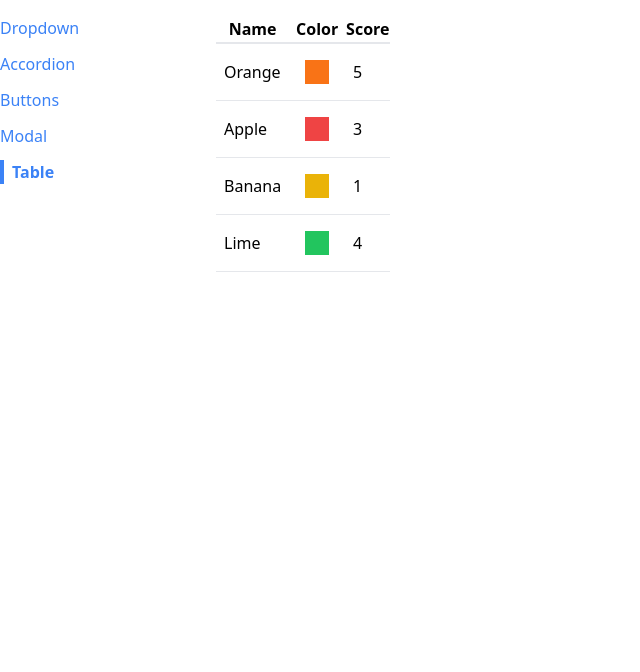
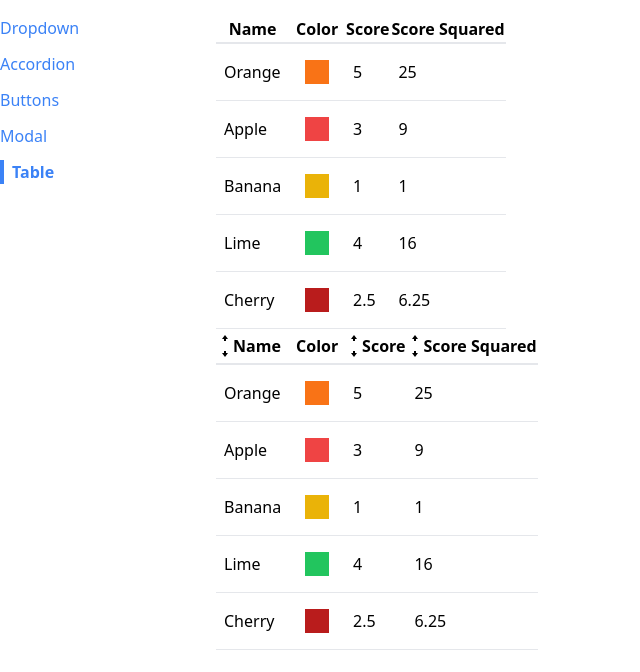
Before and after one commit to rachelspencer/comps-practice, a React (Create React App) app: page /table in a window 1280 px wide. Shown: the top 672 px of the page, without its empty margins (0-640 px from the left). Built offline with nearby package versions, Linux system fonts and the light colour scheme.

Commit message:
sortable table complete

```diff
--- /dev/null
+++ b/src/components/SortableTable.js
@@ -0,0 +1,105 @@
+import { useState } from 'react';
+import { GoArrowSmallDown, GoArrowSmallUp} from 'react-icons/go';
+import Table from '../components/Table';
+
+function SortableTable(props) {
+    const [sortOrder, setSortOrder] = useState(null);
+    const [sortBy, setSortBy] = useState(null);
+    const { config, data } = props;
+
+    const handleClick = (label) => {
+        if(sortBy && label !== sortBy) {
+            setSortOrder('asc');
+            setSortBy(label);
+            return;
+        };
+
+        if (sortOrder === null) {
+            setSortOrder('asc');
+            setSortBy(label);
+        } else if (sortOrder === 'asc') {
+            setSortOrder('desc');
+            setSortBy(label);
+        } else if (sortOrder === 'desc') {
+            setSortOrder(null);
+            setSortBy(null);
+        };
+    };
+
+    const updatedConfig = config.map((column) => {
+        if (!column.sortValue) {
+            return column;
+        }
+
+        return {
+            ...column,
+            header: () => (
+                <th className="cursor-pointer hover:bg-gray-100"
+                    onClick={() => handleClick(column.label)}
+                >
+                    <div className="flex items-center">
+                        {getIcons(column.label, sortBy, sortOrder)}
+                        {column.label}
+                    </div>
+                </th>
+            ),
+        };
+    });
+
+    // Only sort data if sortOrder && sortBy are not null
+    // Make a copy of the 'data' prop
+    // Find the correct sortValue function and use it for sorting
+
+    let sortedData = data;
+    if (sortOrder && sortBy) {
+        const { sortValue } = config.find(column => column.label === sortBy)
+        sortedData = [...data].sort((a,b) => {
+            const valueA = sortValue(a);
+            const valueB = sortValue(b);
+
+            const reverseOrder = sortOrder === "asc" ? 1 : -1;
+
+            if (typeof valueA === 'string') {
+                return valueA.localeCompare(valueB) * reverseOrder;
+            } else {
+                return (valueA - valueB) * reverseOrder;
+            }
+        });
+    }
+
+    return <Table {...props} data = {sortedData} config={updatedConfig} />
+    };
+
+function getIcons(label, sortBy, sortOrder) {
+    if (label !== sortBy) {
+        return (
+            <div>
+                <GoArrowSmallUp />
+                <GoArrowSmallDown />
+            </div>
+        );
+    }
+
+    if (sortOrder === null) {
+        return (
+            <div>
+                <GoArrowSmallUp />
+                <GoArrowSmallDown />
+            </div>
+        );
+    } else if (sortOrder === 'asc') {
+        return (
+            <div>
+                <GoArrowSmallUp />
+            </div>
+        );
+    } else if (sortOrder === 'desc') {
+        return (
+            <div>
+                <GoArrowSmallDown />
+            </div>
+        );
+    }
+};
+
+export default SortableTable;
--- a/src/components/Table.js
+++ b/src/components/Table.js
@@ -1,10 +1,17 @@
+import { Fragment } from 'react';
+
 function Table ({ data, config, keyFn}) {
     const renderedHeaders = config.map((column) => {
-        return (<th key={column.label}>{column.label}</th>);
+        if (column.header) {
+            return <Fragment key={column.label}>{column.header()}</Fragment>;
+        };
+
+        return <th key={column.label}>{column.label}</th>;
     });
 
     const renderedRows = data.map((rowData) => {
         const renderedCells = config.map((column) => {
+
             return (
                 <td className="p-2" key={column.label}>
                     {column.render(rowData)}
--- a/src/pages/TablePage.js
+++ b/src/pages/TablePage.js
@@ -1,4 +1,5 @@
 import Table from '../components/Table';
+import SortableTable from '../components/SortableTable';
 
 function TablePage () {
     const data = [
@@ -6,12 +7,14 @@
         {name: 'Apple', color:'bg-red-500', score: 3},
         {name: 'Banana', color:'bg-yellow-500', score: 1},
         {name: 'Lime', color:'bg-green-500', score: 4},
+        {name: 'Cherry', color:'bg-red-700', score: 2.5},
     ];
 
     const config = [
         {
             label: 'Name',
-            render: (fruit) => fruit.name
+            render: (fruit) => fruit.name,
+            sortValue: (fruit) => fruit.name
         },
         {
             label: 'Color',
@@ -19,8 +22,14 @@
         },
         {
             label: 'Score',
-            render: (fruit) => fruit.score
+            render: (fruit) => fruit.score,
+            sortValue: (fruit) => fruit.score
         },
+        {
+            label: 'Score Squared',
+            render: (fruit) => fruit.score ** 2,
+            sortValue: (fruit) => fruit.score ** 2
+        }
     ];
 
     const keyFn = (fruit) => {
@@ -29,7 +38,8 @@
 
     return (
         <div>
-            <Table data={data} config={config} keyFn={keyFn}/>
+            <Table data={data} config={config} keyFn={keyFn} />
+            <SortableTable data={data} config={config} keyFn={keyFn}/>
         </div>
     );
 };
```
